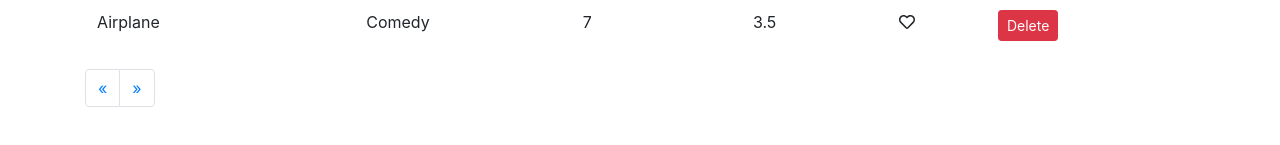
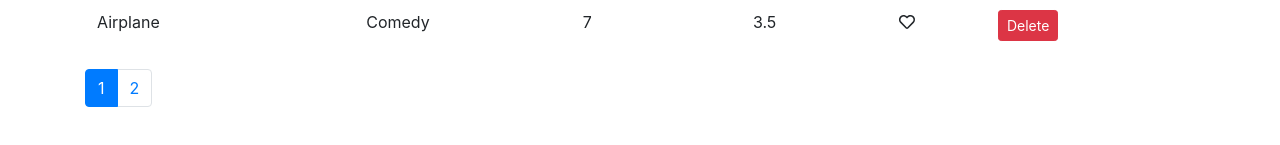
Before and after one commit to albizan/vidlify, a React (Create React App) app: page / in a window 1280 px wide. Shown: the part 317-462 px from the top of the page. Built offline with nearby package versions, Linux system fonts and the light colour scheme.

Commit message:
Give active class to current page

```diff
--- a/src/components/common/pagination/pagination.jsx
+++ b/src/components/common/pagination/pagination.jsx
@@ -1,46 +1,42 @@
 import React from 'react';
+import _ from 'lodash';
 
-const Pagination = ({ itemsNumber, itemsPerPage }) => {
+const Pagination = ({ itemsCount, pageSize, currentPage, onPageChange }) => {
+  // Calculate the number of pages to display in pagination
+  const pagesCount = Math.ceil(itemsCount / pageSize);
+
+  // If all items can be displayed in just one page, do not show pagination
+  if (pagesCount === 1) return null;
+
+  // Use Lodash to generate an array called pages with the given range
+  const pages = _.range(1, pagesCount + 1);
+
   return (
     <React.Fragment>
       <nav aria-label="Page navigation example">
-        <ul class="pagination">
-          {/* Previous Arrow */}
-          <li class="page-item">
-            <button class="page-link" aria-label="Previous">
-              <span aria-hidden="true">&laquo;</span>
-              <span class="sr-only">Previous</span>
-            </button>
-          </li>
-          {makeArray(Math.ceil(itemsNumber / itemsPerPage)).map(page => {
+        <ul className="pagination">
+          {/* Map through pages array to display each pagination item */}
+          {pages.map(page => {
+            // Append active class to pagination item when needed
+            let classes = 'page-item';
+            if (page === currentPage) {
+              classes += ' active';
+            }
             return (
-              <li class="page-item">
-                <button class="page-link">{page}</button>
+              <li key={page} className={classes}>
+                <button
+                  onClick={() => onPageChange(page)}
+                  className="page-link"
+                >
+                  {page}
+                </button>
               </li>
             );
           })}
-
-          {/* Next Arrow */}
-          <li class="page-item">
-            <button class="page-link" aria-label="Next">
-              <span aria-hidden="true">&raquo;</span>
-              <span class="sr-only">Next</span>
-            </button>
-          </li>
         </ul>
       </nav>
     </React.Fragment>
   );
 };
 
-function makeArray(length) {
-  var array = [];
-
-  for (let i = 1; i <= length; i++) {
-    array.push(i);
-  }
-
-  return array;
-}
-
 export default Pagination;
```
